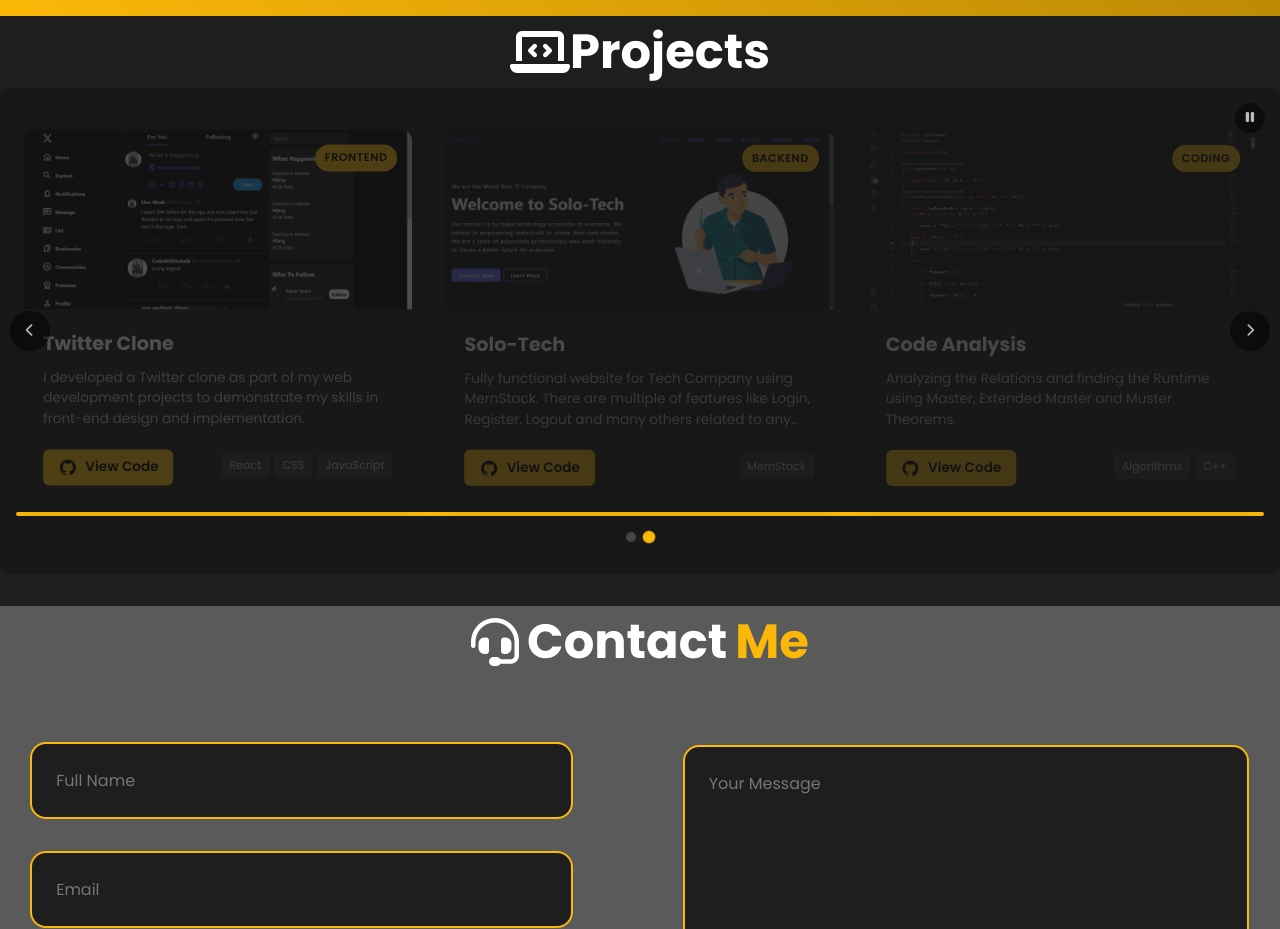
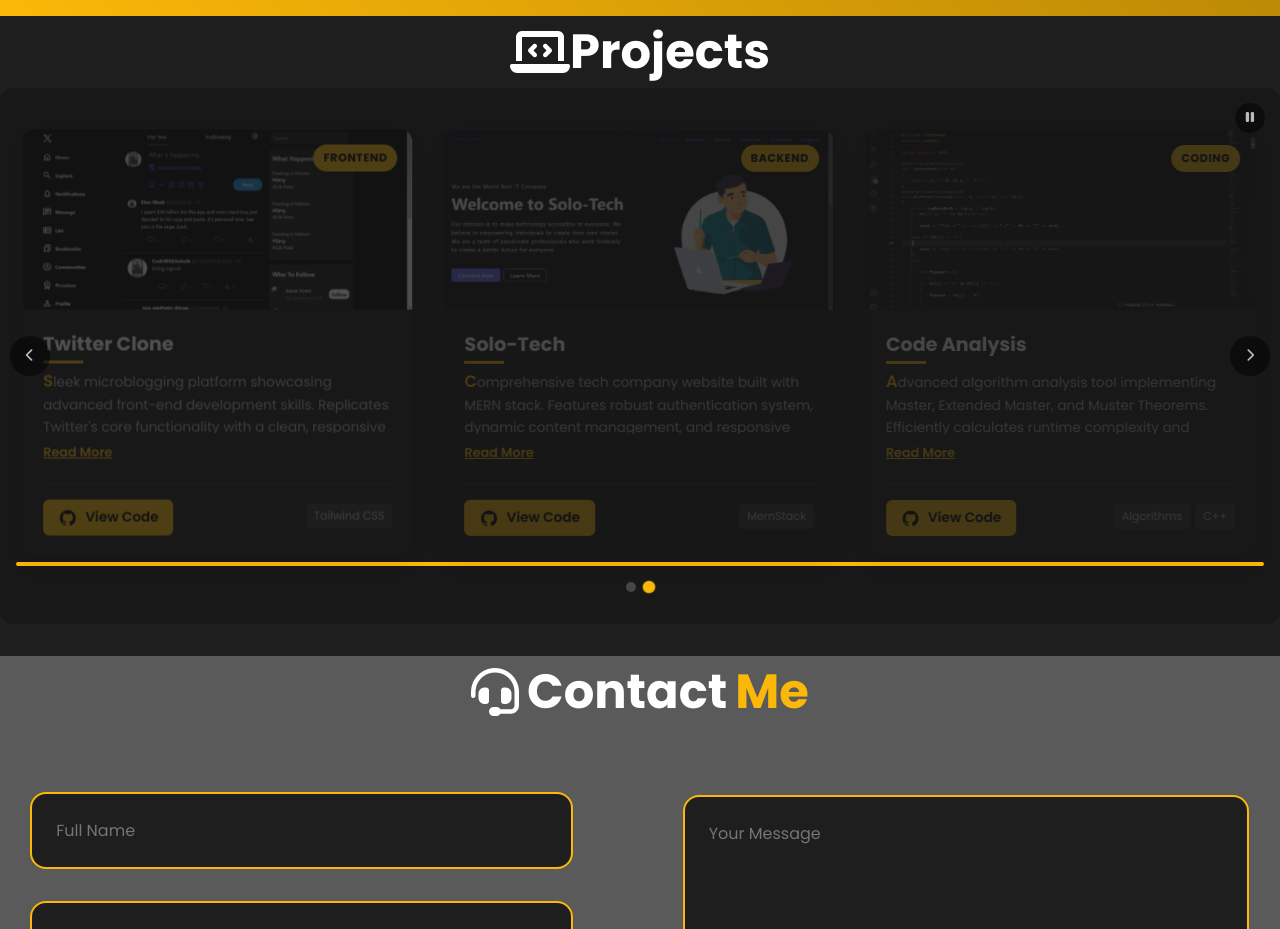
Before and after one commit to callmesohaib/react-portfolio, a React (Create React App) app: page / in a window 1280 px wide. Shown: the part 2200-3129 px from the top of the page. Built offline with nearby package versions, Linux system fonts and the light colour scheme; a web font is replaced by a local one.

Commit message:
project portion is completed

```diff
--- a/src/Components/Project/projects.css
+++ b/src/Components/Project/projects.css
@@ -59,6 +59,7 @@
   width: 100%;
   height: 180px;
   overflow: hidden;
+  background-color: #000; /* Dark background for images */
 }
 
 .project-image img {
@@ -66,10 +67,28 @@
   height: 100%;
   object-fit: cover;
   transition: transform 0.5s ease;
+  image-rendering: -webkit-optimize-contrast; /* Improves image sharpness in Chrome */
+  image-rendering: crisp-edges; /* Improves image sharpness in Firefox */
+  backface-visibility: hidden; /* Prevents blurry text during transitions */
+  transform: translateZ(0); /* Forces GPU acceleration */
+  will-change: transform; /* Hints browser to optimize for changes */
 }
 
+/* Add a subtle overlay to improve text readability over images */
+.project-image::after {
+  content: '';
+  position: absolute;
+  top: 0;
+  left: 0;
+  width: 100%;
+  height: 100%;
+  background: linear-gradient(to bottom, rgba(0,0,0,0.2) 0%, rgba(0,0,0,0) 40%);
+  pointer-events: none;
+}
+
+/* Update hover effect to be smoother */
 .project-card:hover .project-image img {
-  transform: scale(1.1);
+  transform: scale(1.05); /* Reduced from 1.1 for less distortion */
 }
 
 .project-category {
@@ -79,11 +98,13 @@
   background-color: var(--secondary-color);
   color: #000;
   font-size: 0.7rem;
-  font-weight: 600;
+  font-weight: 700; /* Increased from 600 */
   padding: 5px 10px;
   border-radius: 20px;
   text-transform: uppercase;
   letter-spacing: 0.5px;
+  box-shadow: 0 2px 4px rgba(0,0,0,0.3); /* Added shadow for better visibility */
+  z-index: 2; /* Ensure it's above the overlay */
 }
 
 .project-content {
@@ -98,20 +119,70 @@
   font-weight: 700;
   margin-bottom: 10px;
   color: white;
+  position: relative;
+  display: inline-block;
+}
+
+.project-title::after {
+  content: "";
+  position: absolute;
+  left: 0;
+  bottom: -5px;
+  width: 40px;
+  height: 3px;
+  background-color: var(--secondary-color);
+  transition: width 0.3s ease;
+}
+
+.project-card:hover .project-title::after {
+  width: 100%;
+}
+
+/* Enhanced description styling */
+.project-description-container {
+  position: relative;
+  margin-bottom: 20px;
+  flex: 1;
 }
 
 .project-description {
   font-size: 0.85rem;
   color: #b3b3b3;
-  line-height: 1.5;
-  margin-bottom: 20px;
-  flex: 1;
+  line-height: 1.6;
   overflow: hidden;
-  display: -webkit-box;
-  -webkit-box-orient: vertical;
-  -webkit-line-clamp: 3;
-  text-overflow: ellipsis;
-  max-height: 4.5em;
+  position: relative;
+  transition: all 0.3s ease;
+  max-height: 4.8em; /* 3 lines */
+  margin-bottom: 5px;
+}
+
+.project-description.expanded {
+  max-height: 500px; /* Large enough to show full content */
+}
+
+.project-description::first-letter {
+  font-size: 1.2em;
+  font-weight: 600;
+  color: var(--secondary-color);
+}
+
+.read-more-btn {
+  background: none;
+  border: none;
+  color: var(--secondary-color);
+  font-size: 0.8rem;
+  font-weight: 600;
+  cursor: pointer;
+  padding: 0;
+  display: inline-block;
+  transition: all 0.3s ease;
+  text-decoration: underline;
+  margin-top: 5px;
+}
+
+.read-more-btn:hover {
+  color: white;
+  transform: translateX(5px);
 }
 
 .project-footer {
@@ -119,6 +190,8 @@
   justify-content: space-between;
   align-items: center;
   margin-top: auto;
+  border-top: 1px solid rgba(255, 255, 255, 0.1);
+  padding-top: 15px;
 }
 
 .github-link {
@@ -137,6 +210,7 @@
 .github-link:hover {
   background-color: #fff;
   transform: translateY(-2px);
+  box-shadow: 0 5px 15px rgba(0, 0, 0, 0.2);
 }
 
 .github-link i {
@@ -159,8 +233,15 @@
   padding: 4px 8px;
   border-radius: 4px;
   margin-bottom: 4px;
+  transition: all 0.3s ease;
 }
 
+.tech-tag:hover {
+  background-color: rgba(255, 255, 255, 0.2);
+  transform: translateY(-2px);
+}
+
+/* Navigation arrows */
 .nav-arrow {
   position: absolute;
   top: 50%;
@@ -194,6 +275,7 @@
   right: 10px;
 }
 
+/* Play/Pause button */
 .play-pause-btn {
   position: absolute;
   top: 15px;
@@ -219,6 +301,7 @@
   color: #000;
 }
 
+/* Progress bar */
 .progress-container {
   width: 100%;
   height: 4px;
@@ -233,6 +316,7 @@
   background-color: var(--secondary-color);
 }
 
+/* Dots navigation */
 .dots-container {
   display: flex;
   justify-content: center;
@@ -270,8 +354,7 @@
 
   .project-description {
     font-size: 0.8rem;
-    -webkit-line-clamp: 2;
-    max-height: 3em;
+    max-height: 3.2em; /* 2 lines */
   }
 
   .github-link {
--- a/src/Components/Project/projects.js
+++ b/src/Components/Project/projects.js
@@ -1,6 +1,6 @@
 "use client"
 
-import { useState, useEffect, useCallback } from "react"
+import { useState, useEffect, useCallback, useRef } from "react"
 import { motion, AnimatePresence } from "framer-motion"
 import "./projects.css"
 import projectData from "../../Json/project.json"
@@ -12,6 +12,9 @@ const Project = () => {
   const [isMobile, setIsMobile] = useState(false)
   const [isPlaying, setIsPlaying] = useState(true)
   const [isHovering, setIsHovering] = useState(false)
+  const [expandedDescriptions, setExpandedDescriptions] = useState({})
+  const [imagesLoaded, setImagesLoaded] = useState({})
+  const imageRefs = useRef({})
 
   // Determine how many slides to show based on screen size
   const slidesToShow = isMobile ? 1 : 3
@@ -35,6 +38,23 @@ const Project = () => {
     }
   }, [])
 
+  // Preload images for better quality
+  useEffect(() => {
+    projects.forEach((project, index) => {
+      if (!imagesLoaded[index]) {
+        const img = new Image()
+        img.onload = () => {
+          setImagesLoaded((prev) => ({
+            ...prev,
+            [index]: true,
+          }))
+        }
+        img.src = require(`../../ProjectImages/${project.img || "/placeholder.svg"}`)
+        imageRefs.current[index] = img
+      }
+    })
+  }, [projects, imagesLoaded])
+
   // Calculate total number of pages
   const totalPages = Math.ceil(projects.length / slidesToShow)
 
@@ -51,6 +71,8 @@ const Project = () => {
       const nextIndex = prevIndex + slidesToShow
       return nextIndex >= projects.length ? 0 : nextIndex
     })
+    // Reset expanded descriptions when changing slides
+    setExpandedDescriptions({})
   }, [projects.length, slidesToShow])
 
   // Modified to go back by slidesToShow
@@ -60,6 +82,8 @@ const Project = () => {
       const prevPage = Math.floor(prevIndex / slidesToShow) - 1
       return prevPage < 0 ? maxIndex : prevPage * slidesToShow
     })
+    // Reset expanded descriptions when changing slides
+    setExpandedDescriptions({})
   }, [maxIndex, slidesToShow])
 
   // Modified to go to specific page
@@ -68,9 +92,19 @@ const Project = () => {
       const targetIndex = pageIndex * slidesToShow
       setDirection(targetIndex > currentIndex ? 1 : -1)
       setCurrentIndex(targetIndex)
+      // Reset expanded descriptions when changing slides
+      setExpandedDescriptions({})
     },
     [currentIndex, slidesToShow],
   )
+
+  // Toggle description expansion
+  const toggleDescription = (projectIndex) => {
+    setExpandedDescriptions((prev) => ({
+      ...prev,
+      [projectIndex]: !prev[projectIndex],
+    }))
+  }
 
   // Auto-slide functionality
   useEffect(() => {
@@ -165,7 +199,11 @@ const Project = () => {
               gap: "1rem",
             }}
           >
-            {visibleProjects.map((project, index) => (
+            {visibleProjects.map((project, index) => {
+              const projectIndex = currentIndex + index
+              const isExpanded = expandedDescriptions[projectIndex] || false
+
+              return (
                 <motion.div
                   className="project"
                   key={index}
@@ -180,29 +218,49 @@ const Project = () => {
                 >
                   <div className="project-card">
                     <div className="project-image">
-                    <img src={require(`../../ProjectImages/${project.img || "/placeholder.svg"}`)} alt={project.title} />
+                      <img
+                        src={require(`../../ProjectImages/${project.img || "/placeholder.svg"}`)}
+                        alt={project.title}
+                        loading="eager"
+                        decoding="async"
+                      />
                       <div className="project-category">
                         <span>{project.category}</span>
                       </div>
                     </div>
                     <div className="project-content">
                       <h3 className="project-title">{project.title}</h3>
-                    <p className="project-description">{project.description}</p>
+
+                      <div className="project-description-container">
+                        <p className={`project-description ${isExpanded ? "expanded" : ""}`}>{project.description}</p>
+                        <button
+                          className="read-more-btn"
+                          onClick={() => toggleDescription(projectIndex)}
+                          aria-label={isExpanded ? "Read less" : "Read more"}
+                        >
+                          {isExpanded ? "Read Less" : "Read More"}
+                        </button>
+                      </div>
+
                       <div className="project-footer">
                         <a href={project.codeLink} className="github-link" target="_blank" rel="noopener noreferrer">
                           <i className="bx bxl-github"></i>
                           <span>View Code</span>
                         </a>
                         <div className="project-tech">
-                        {project.technologies && project.technologies.map((tech, techIndex) => (
-                          <span key={techIndex} className="tech-tag">{tech}</span>
+                          {project.technologies &&
+                            project.technologies.map((tech, techIndex) => (
+                              <span key={techIndex} className="tech-tag">
+                                {tech}
+                              </span>
                             ))}
                         </div>
                       </div>
                     </div>
                   </div>
                 </motion.div>
-            ))}
+              )
+            })}
 
             {/* Add empty slots if needed on the last page */}
             {Array.from({ length: emptySlots }).map((_, index) => (
--- a/src/Json/project.json
+++ b/src/Json/project.json
@@ -2,7 +2,7 @@
     {
       "img": "laravel web.webp",
       "title": "Registration System",
-        "description": "A simple customer registration system using Laravel framework. It includes user Registration, Temporary Delete, Restore, Search and Delete functionality.",
+      "description": "Streamlined customer management solution built with Laravel. Features include seamless registration, temporary deletion with recovery options, powerful search functionality, and secure permanent deletion capabilities.",
       "codeLink": "https://github.com/callmesohaib/Laravel-Project",
       "category": "Backend",
       "technologies": ["Laravel", "PHP", "MySQL"]
@@ -10,7 +10,7 @@
     {
       "img": "brightMind.webp",
       "title": "Quiz Application",
-        "description": "A Quiz Web Application using ASP.NET Framework. It includes Crud Operations for Teacher and Quiz taking for students.",
+      "description": "Interactive educational platform developed with ASP.NET. Empowers teachers with comprehensive CRUD operations for quiz management, while providing students with an engaging quiz-taking experience.",
       "codeLink": "https://github.com/callmesohaib/Quiz-Management",
       "category": "Backend",
       "technologies": ["ASP.NET", "C#", "SQL Server"]
@@ -18,7 +18,7 @@
     {
       "img": "instaclone.webp",
       "title": "Instagram Clone",
-        "description": "Instagram Clone using Laravel framework. It includes Login, Signup, Logout, Posting Images and Comments, Delete posts and Modification of the Profile functionality.",
+      "description": "Feature-rich social media platform built with Laravel. Implements secure authentication, intuitive content posting, interactive commenting system, and comprehensive profile customization options.",
       "codeLink": "https://github.com/callmesohaib/InstaPosts",
       "category": "Backend",
       "technologies": ["Laravel", "PHP", "MySQL"]
@@ -26,15 +26,15 @@
     {
       "img": "twitterClone.webp",
       "title": "Twitter Clone",
-        "description": "I developed a Twitter clone as part of my web development projects to demonstrate my skills in front-end design and implementation.",
+      "description": "Sleek microblogging platform showcasing advanced front-end development skills. Replicates Twitter's core functionality with a clean, responsive interface and smooth user experience.",
       "codeLink": "https://github.com/callmesohaib/TwitterClone",
       "category": "Frontend",
-        "technologies": ["React", "CSS", "JavaScript"]
+      "technologies": ["Tailwind CSS"]
     },
     {
       "img": "solo-tech.webp",
-        "title": "Solo-Tech ",
-        "description": "Fully functional website for Tech Company using MernStack. There are multiple of features like Login, Register, Logout and many others related to any tech company.",
+      "title": "Solo-Tech",
+      "description": "Comprehensive tech company website built with MERN stack. Features robust authentication system, dynamic content management, and responsive design optimized for all devices.",
       "codeLink": "https://github.com/callmesohaib/Backend-Solo-Tech",
       "category": "Backend",
       "technologies": ["MernStack"]
@@ -42,7 +42,7 @@
     {
       "img": "DAA.webp",
       "title": "Code Analysis",
-        "description": "Analyzing the Relations and finding the Runtime using Master, Extended Master and Muster Theorems.",
+      "description": "Advanced algorithm analysis tool implementing Master, Extended Master, and Muster Theorems. Efficiently calculates runtime complexity and visualizes algorithmic relationships for optimized performance.",
       "codeLink": "https://github.com/callmesohaib/Code-Analysis",
       "category": "Coding",
       "technologies": ["Algorithms", "C++"]
```
Lines whose indentation alone changed are shown as unchanged.
